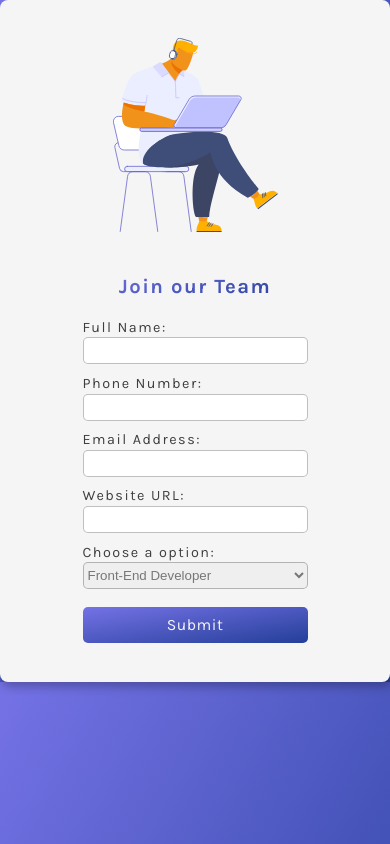
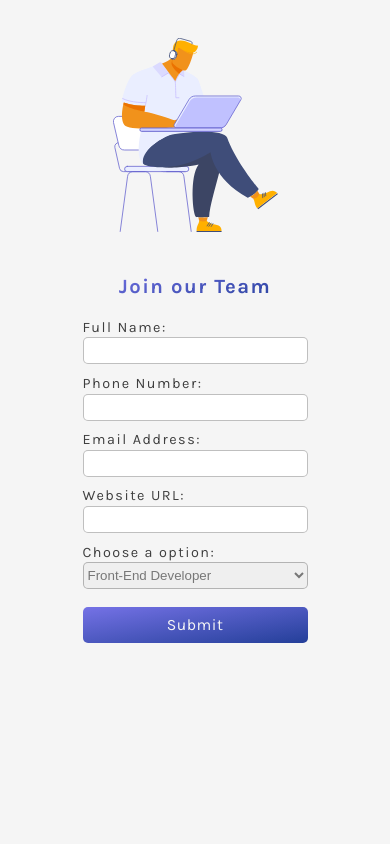
Before and after one commit to VitorSoer/form-validator, a plain HTML site: page index.html in a window 390 px wide. Drawn offline with Linux system fonts and the light colour scheme.

Commit message:
Ajuste no layout

```diff
--- a/css/style.css
+++ b/css/style.css
@@ -149,9 +149,20 @@ button:focus {
     font-size: 56.25%;
   }
 
+  body{
+    background: var(--white);
+
+  }
+
   h1{
     font-size: 3.25rem;
   }
+
+  .container{
+    border-radius: 0;
+    box-shadow: none;
+  }
+
   .container__img img{
     width: 100%;
   }
```
